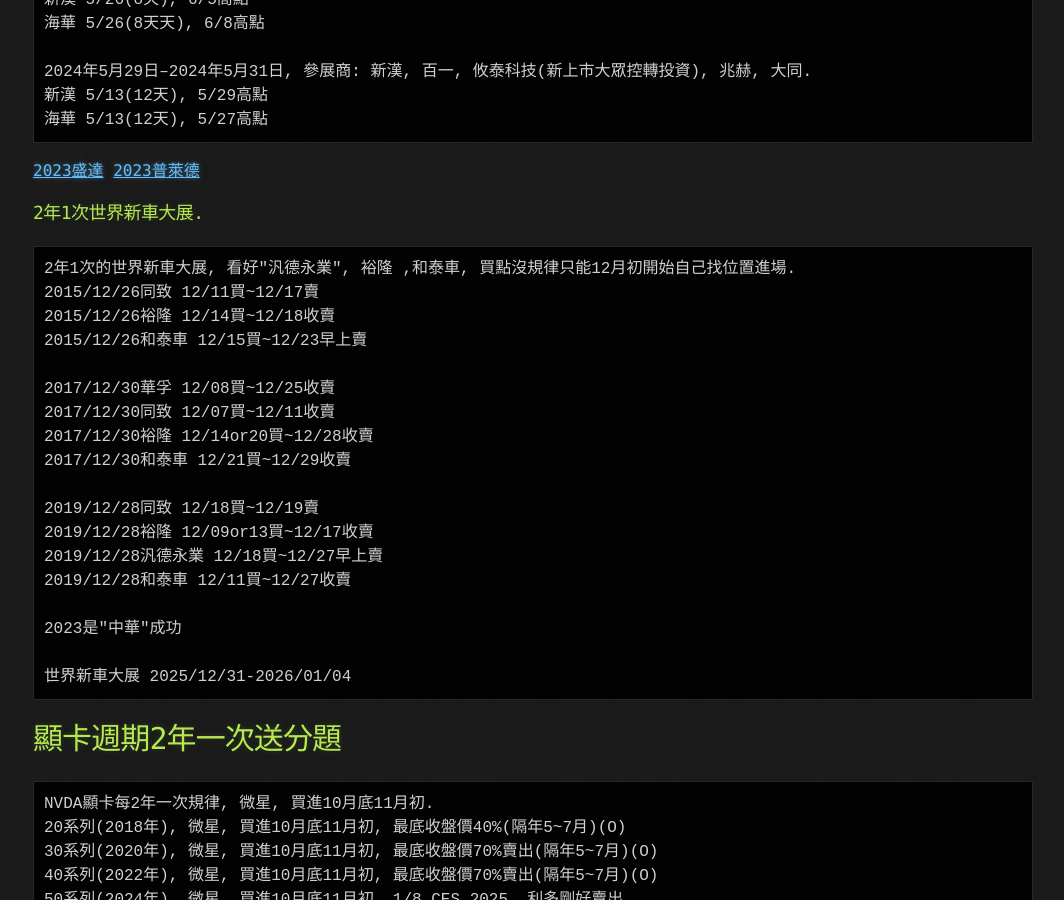
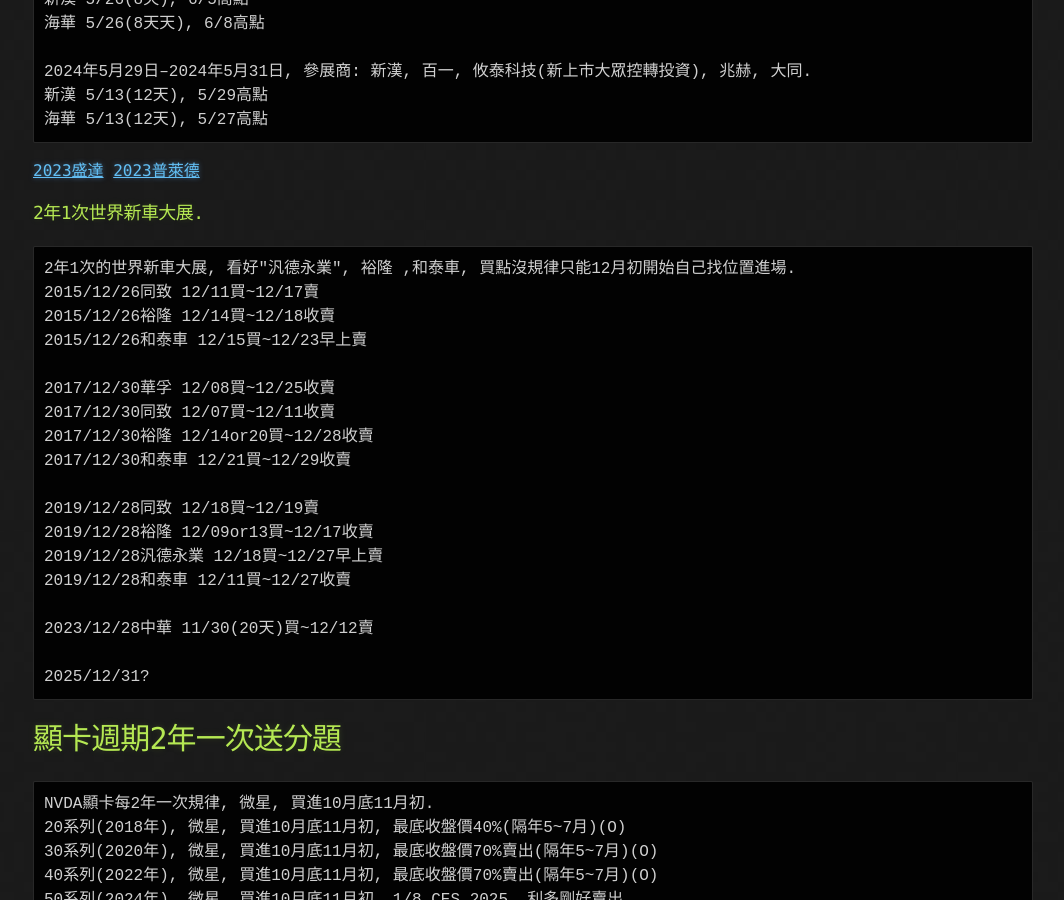
Before and after one commit to lepg5487/Stock_God, a Jekyll site: the page built from experience.md, in a window 1280 px wide and 900 px high, scrolled down 18621 px. Shown: the whole window, without its empty margins (107-1171 px from the left). Built offline with Jekyll 4.4.1, drawn with Linux system fonts in a browser that asks for light colours; our own code applies the rules of GitHub Pages for plain Markdown files.

Commit message:
Update experience.md

````diff
--- a/experience.md
+++ b/experience.md
@@ -665,9 +665,9 @@
 2019/12/28汎德永業 12/18買~12/27早上賣
 2019/12/28和泰車 12/11買~12/27收賣
 
-2023是"中華"成功
-
-世界新車大展 2025/12/31-2026/01/04
+2023/12/28中華 11/30(20天)買~12/12賣
+
+2025/12/31?
 ```
 
 # 顯卡週期2年一次送分題
````
